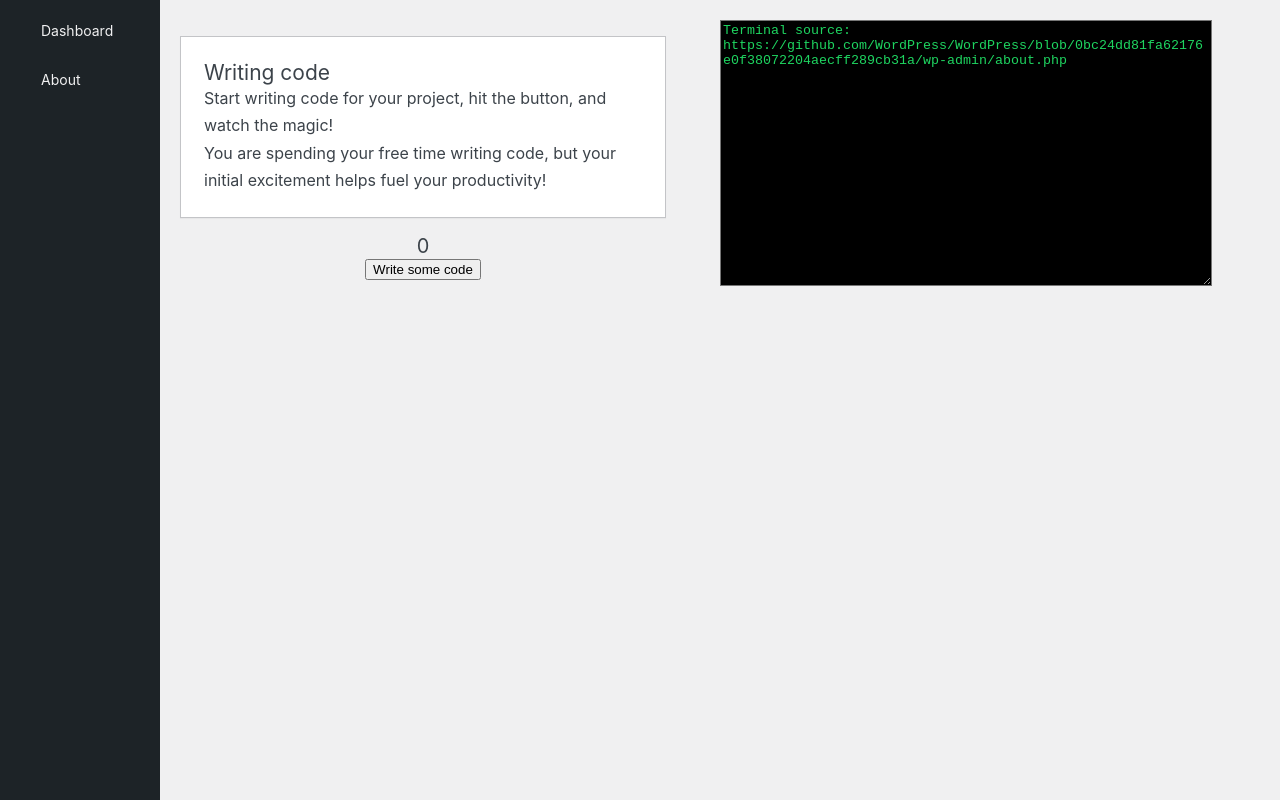
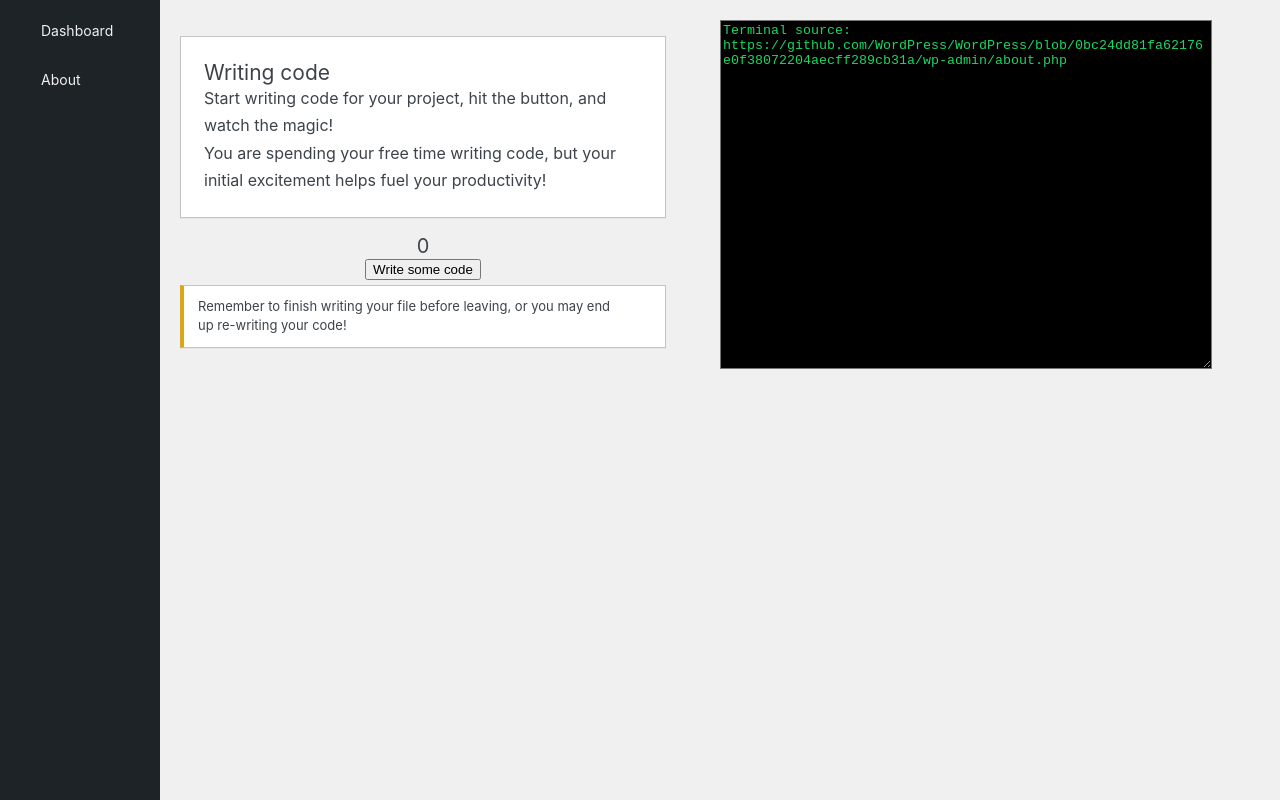
Before and after one commit to Clorith/OSS-Idle, a React (Create React App) app: page /code in a window 1280 px wide. Built offline with nearby package versions, Linux system fonts and the light colour scheme.

Commit message:
Show a notice reminding the coder to finish their work

```diff
--- a/src/Pages/Code/index.js
+++ b/src/Pages/Code/index.js
@@ -3,6 +3,7 @@ import Hero from "../../Interface/Components/Hero";
 
 import './code.css';
 import * as SampleCodes from "./sample-code";
+import Notice from "../../Interface/Notice";
 
 function Code( { resources, setResources, feature } ) {
     const {
@@ -86,6 +87,12 @@ function Code( { resources, setResources, feature } ) {
                 <div className="actions">
                     <button className="button button-primary button-hero" onClick={ updateCode } disabled={ disableCodeWriting }>Write some code</button>
                 </div>
+
+                <Notice type="warning">
+                    <p>
+                        Remember to finish writing your file before leaving, or you may end up re-writing your code!
+                    </p>
+                </Notice>
             </div>
 
             <div className="right-side">
```
